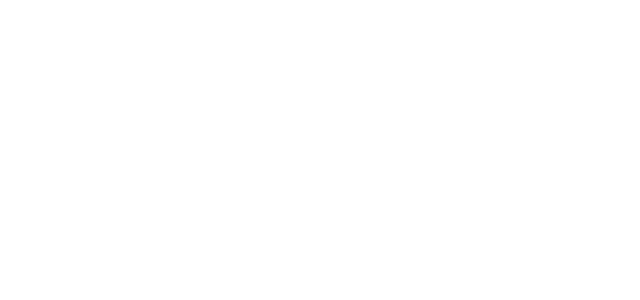
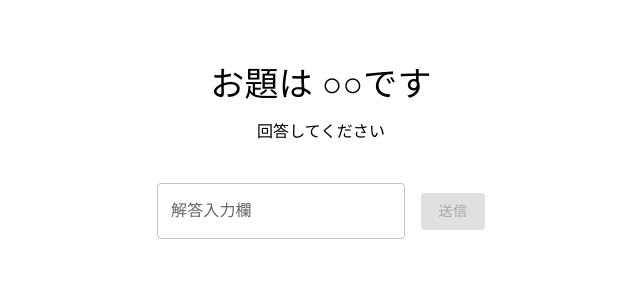
Before and after one commit to NTTdata26-Hackathon-Team1/Front-end, a React (Create React App) app: page /childanswer in a window 1280 px wide. Before the commit this address had no page. Shown: the top 300 px of the page, without its empty margins (319-959 px from the left). Built offline with nearby package versions, Linux system fonts and the light colour scheme.

Commit message:
子の解答画面を作成

```diff
--- a/src/App.tsx
+++ b/src/App.tsx
@@ -4,6 +4,8 @@ import TopMenu from './TopMenu';
 import SubPage from './SubPage';
 import Standby from './Standby';
 import ParentToppickPage from './ParentTopicPage';
+import ChildAnswer from './ChildAnswer';
+
 function App() {
   return (
     <Router>
@@ -13,6 +15,8 @@ function App() {
         <Route path="/standby" element={<Standby />} />
         <Route path="/parenttopick" element={<ParentToppickPage />} />
 
+        <Route path="/childanswer" element={<ChildAnswer />} />
+
       </Routes>
     </Router>
   );
--- /dev/null
+++ b/src/ChildAnswer.tsx
@@ -0,0 +1,53 @@
+import React, { useState } from 'react';
+import { Typography, TextField, Button, Box } from '@mui/material';
+import { useNavigate } from 'react-router-dom';
+
+const ChildAnswer: React.FC = () => {
+    const [answer, setTopic] = useState('');
+    const navigate = useNavigate();
+
+    const handleSubmit = (e: React.FormEvent) => {
+        e.preventDefault();
+        console.log(":", answer);
+        // 後でここで次の画面に遷移させる
+        // navigate('/nextpage'); ← 後から追加
+    };
+
+    return (
+        <Box display="flex" flexDirection="column" alignItems="center" mt={8}>
+            <Typography variant="h4" component="h1" gutterBottom>
+                お題は
+                ○○です
+            </Typography>
+            <Typography variant="subtitle1" gutterBottom>
+                回答してください
+            </Typography>
+
+            <Box
+                component="form"
+                onSubmit={handleSubmit}
+                display="flex"
+                alignItems="center"
+                gap={2}
+                mt={4}
+            >
+                <TextField
+                    label="解答入力欄"
+                    variant="outlined"
+                    value={answer}
+                    onChange={e => setTopic(e.target.value)}
+                />
+                <Button
+                    type="submit"
+                    variant="contained"
+                    disabled={!answer.trim()}
+                    color="primary"
+                >
+                    送信
+                </Button>
+            </Box>
+        </Box>
+    );
+};
+
+export default ChildAnswer;
```
